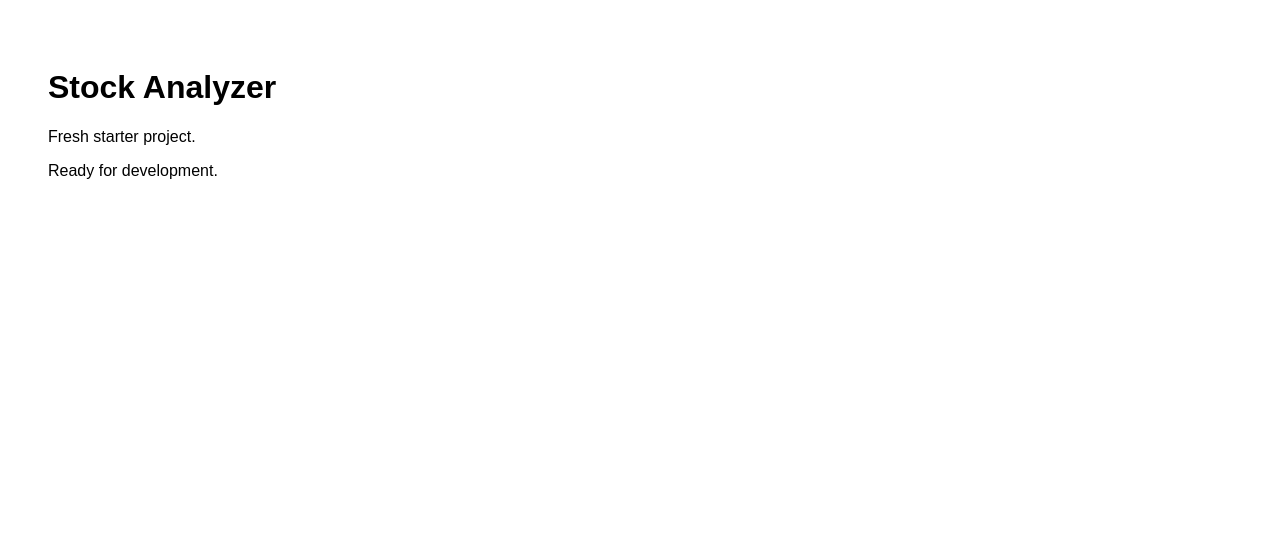
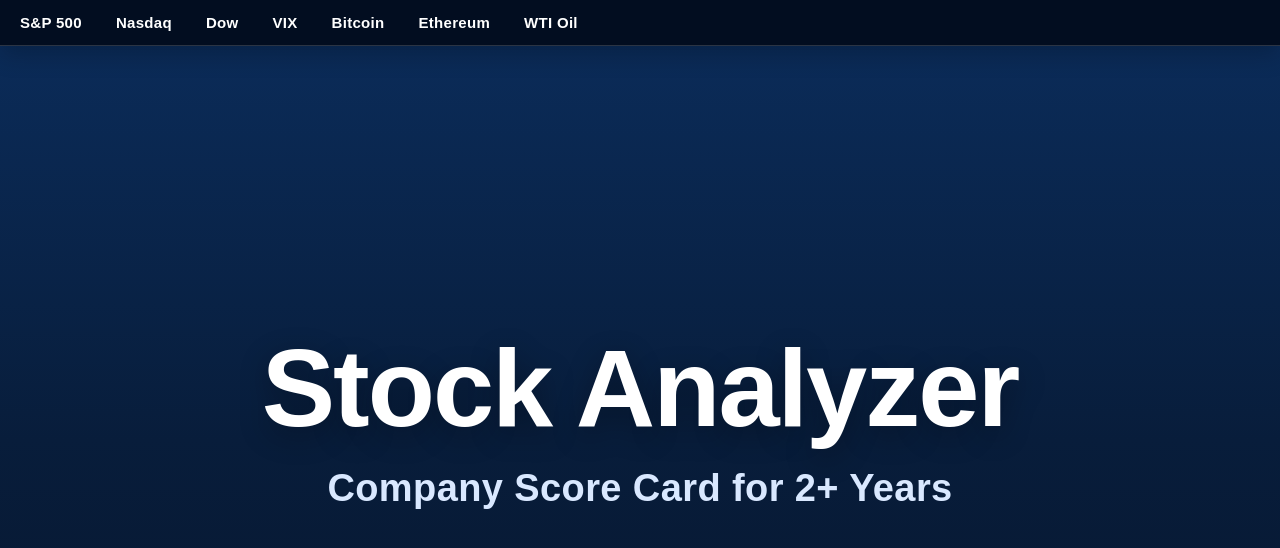
Before and after one commit to rc6751/StockAnalyzer, a Next.js app: page / in a window 1280 px wide. Shown: the top 548 px of the page. Built offline with nearby package versions, Linux system fonts and the light colour scheme.

Commit message:
Add files via upload

```diff
--- a/app/layout.js
+++ b/app/layout.js
@@ -1,4 +1,12 @@
-export const metadata={title:"Stock Analyzer"};
-export default function RootLayout({children}){
- return <html><body>{children}</body></html>;
+export const metadata = {
+  title: "Stock Analyzer",
+  description: "Company Score Card for 2+ Years",
+};
+
+export default function RootLayout({ children }) {
+  return (
+    <html lang="en">
+      <body style={{ margin: 0 }}>{children}</body>
+    </html>
+  );
 }
--- a/app/page.js
+++ b/app/page.js
@@ -1,9 +1,98 @@
-export default function Home(){
+const marketTickers = [
+  "S&P 500",
+  "Nasdaq",
+  "Dow",
+  "VIX",
+  "Bitcoin",
+  "Ethereum",
+  "WTI Oil",
+];
+
+export default function Home() {
   return (
-    <main style={{fontFamily:"Arial",padding:"40px"}}>
-      <h1>Stock Analyzer</h1>
-      <p>Fresh starter project.</p>
-      <p>Ready for development.</p>
+    <main
+      style={{
+        minHeight: "100vh",
+        margin: 0,
+        fontFamily: "Arial, sans-serif",
+        color: "#ffffff",
+        background:
+          "linear-gradient(180deg, #0b2d5c 0%, #081d3b 55%, #06152c 100%)",
+      }}
+    >
+      <div
+        style={{
+          width: "100%",
+          overflowX: "auto",
+          whiteSpace: "nowrap",
+          background: "#020d20",
+          borderBottom: "1px solid rgba(255,255,255,0.16)",
+          boxShadow: "0 8px 24px rgba(0,0,0,0.22)",
+        }}
+      >
+        <div
+          style={{
+            display: "inline-flex",
+            alignItems: "center",
+            minWidth: "100%",
+            padding: "14px 20px",
+            boxSizing: "border-box",
+          }}
+        >
+          {marketTickers.map((ticker) => (
+            <div
+              key={ticker}
+              style={{
+                marginRight: "34px",
+                fontSize: "15px",
+                fontWeight: 700,
+                letterSpacing: "0.3px",
+              }}
+            >
+              {ticker}
+            </div>
+          ))}
+        </div>
+      </div>
+
+      <section
+        style={{
+          minHeight: "calc(100vh - 50px)",
+          display: "flex",
+          alignItems: "center",
+          justifyContent: "center",
+          padding: "40px 24px",
+          boxSizing: "border-box",
+          textAlign: "center",
+        }}
+      >
+        <div>
+          <h1
+            style={{
+              margin: 0,
+              fontSize: "clamp(52px, 9vw, 110px)",
+              lineHeight: 1,
+              fontWeight: 800,
+              letterSpacing: "-2px",
+              textShadow: "0 8px 30px rgba(0,0,0,0.32)",
+            }}
+          >
+            Stock Analyzer
+          </h1>
+
+          <p
+            style={{
+              margin: "24px 0 0",
+              fontSize: "clamp(22px, 3vw, 38px)",
+              fontWeight: 600,
+              letterSpacing: "0.4px",
+              color: "#d9e8ff",
+            }}
+          >
+            Company Score Card for 2+ Years
+          </p>
+        </div>
+      </section>
     </main>
   );
 }
```
